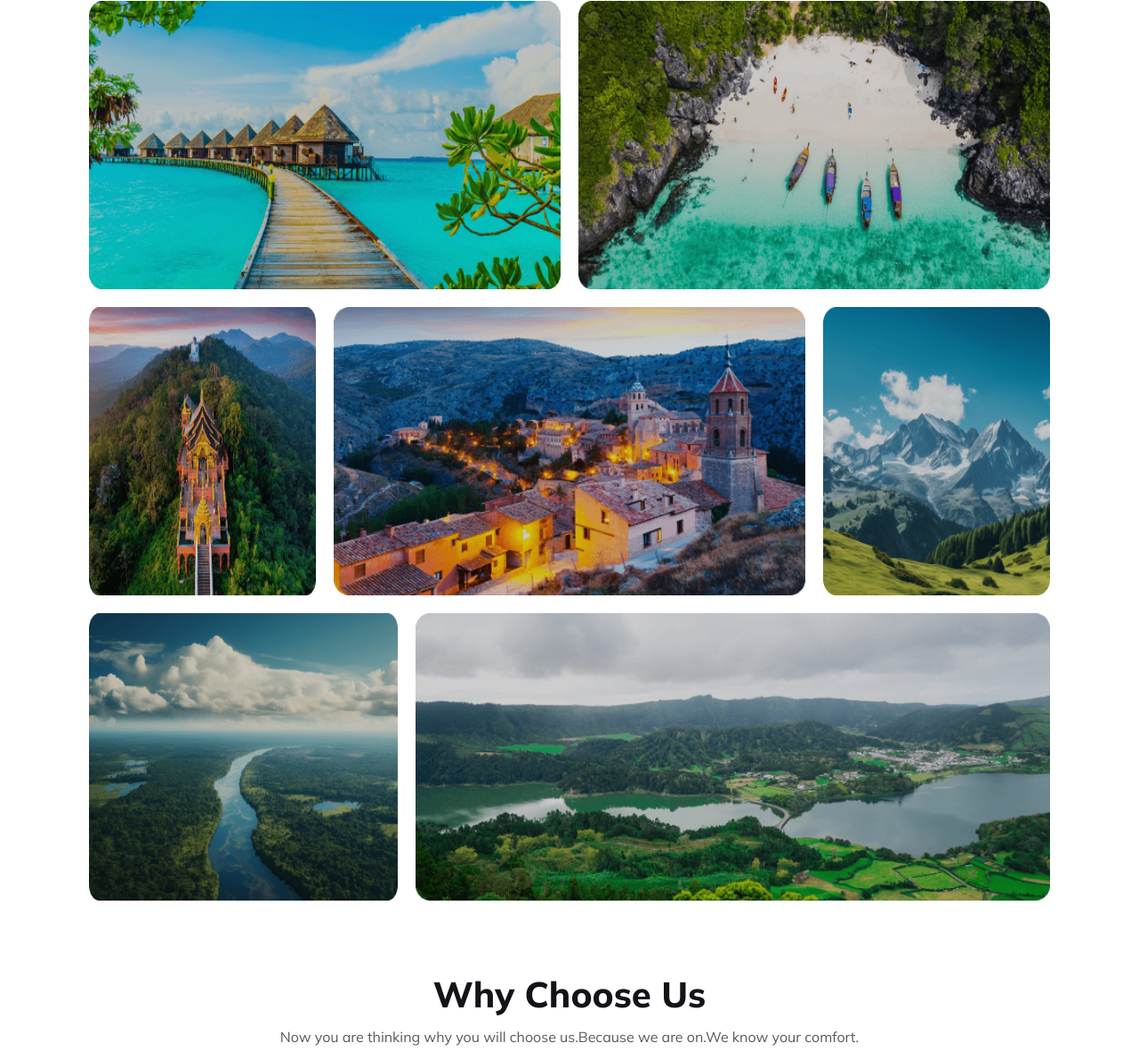
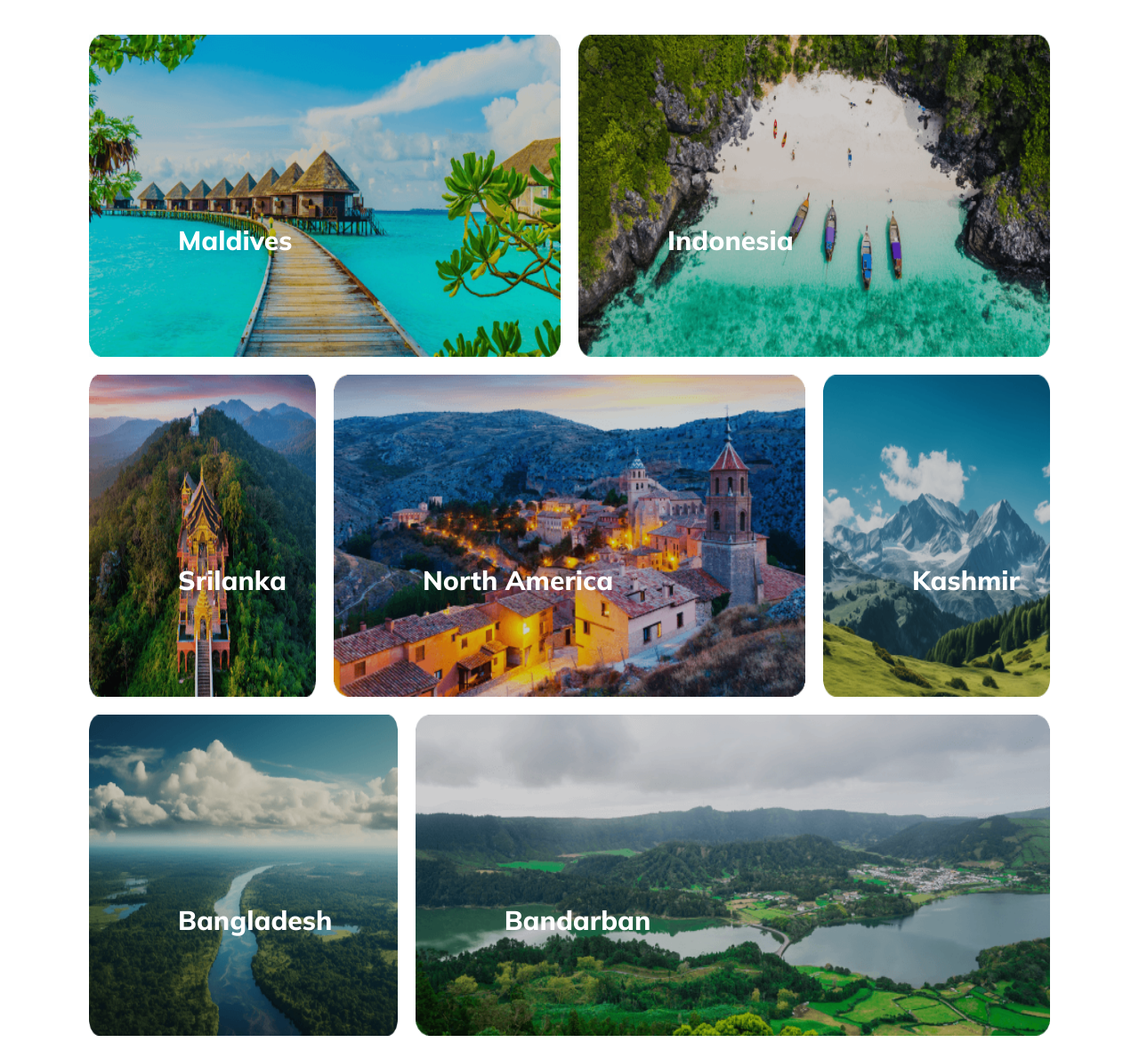
Before and after one commit to debashishW/Expedia-Travel, a plain HTML site: page index.html in a window 1280 px wide. Shown: the part 1340-2521 px from the top of the page at 89% size. Drawn offline with Linux system fonts and the light colour scheme.

Commit message:
new scetion and name added

```diff
--- a/index.html
+++ b/index.html
@@ -81,13 +81,13 @@
                 <p class="section-para">Choose what you want to explore we will make it for your.Expedition with Expedia!</p>
               </div>
               <div class="img-container">
-                <div class="grid-item1"><img src="./Images/Rectangle 5.png" ></div>
-                <div class="grid-item2"><img src="./Images/Rectangle 8.png" ></div>
-                <div class="grid-item3"><img src="./Images/Rectangle 6.png" ></div>
-                <div class="grid-item4"><img src="./Images/Rectangle 7.png" ></div>
-                <div class="grid-item5"><img src="./Images/Rectangle 9.png" ></div>
-                <div class="grid-item6"><img src="./Images/Rectangle 11.png" ></div>
-                <div class="grid-item7"><img src="./Images/Rectangle 10.png" ></div>
+                <div class="grid-item1"> <h3 class="name">Maldives</h3><img src="./Images/Rectangle 5.png" ></div>
+                <div class="grid-item2"> <h3 class="name">Indonesia</h3><img src="./Images/Rectangle 8.png" ></div>
+                <div class="grid-item3"> <h3 class="name">Srilanka</h3><img src="./Images/Rectangle 6.png" ></div>
+                <div class="grid-item4"> <h3 class="name">North America</h3><img src="./Images/Rectangle 7.png" ></div>
+                <div class="grid-item5"> <h3 class="name">Kashmir</h3><img src="./Images/Rectangle 9.png" ></div>
+                <div class="grid-item6"> <h3 class="name">Bangladesh</h3><img src="./Images/Rectangle 11.png" ></div>
+                <div class="grid-item7"> <h3 class="name">Bandarban</h3><img src="./Images/Rectangle 10.png" ></div>
               </div>
           </section>
 
@@ -148,6 +148,18 @@
 
             </div>
           </section>
+          <section>
+            <div class="food" style="margin: 50px 500px;">
+                <div class="content">
+                    <h1 style="font-size: 60px; text-align: center;">Food</h1>
+                    <p style="font-size: 20px; text-align: center;">When You are traveling food is important .</p>
+                </div>
+                <div class="food-item" style="display: flex;">
+                    <h3 style="position: relative; top:100px">Sea Food</h3>
+                    <img src="food.jpg/pngwing.com.png">
+                </div>
+            </div>
+          </section>
     </main>
     <footer>
         <div class="footer-title show">
--- a/styles/style.css
+++ b/styles/style.css
@@ -15,6 +15,18 @@
    display: none;
    position: relative;
    top: 15px;
+}
+.food-item h3{
+   font-size: 60px;
+   color: #FF5400;
+}
+.name{
+   position:relative;
+   top:250px;
+   left: 100px;
+   font-size: 30px;
+   color: #FFF;
+   font-weight: 800;
 }
 /* shared style here */
 .btn-primary{
@@ -369,4 +381,7 @@ left:335px;
    position: relative;
    bottom: 10px;
  }
+.food-item{
+   flex-direction: column;
 }
+}
```
